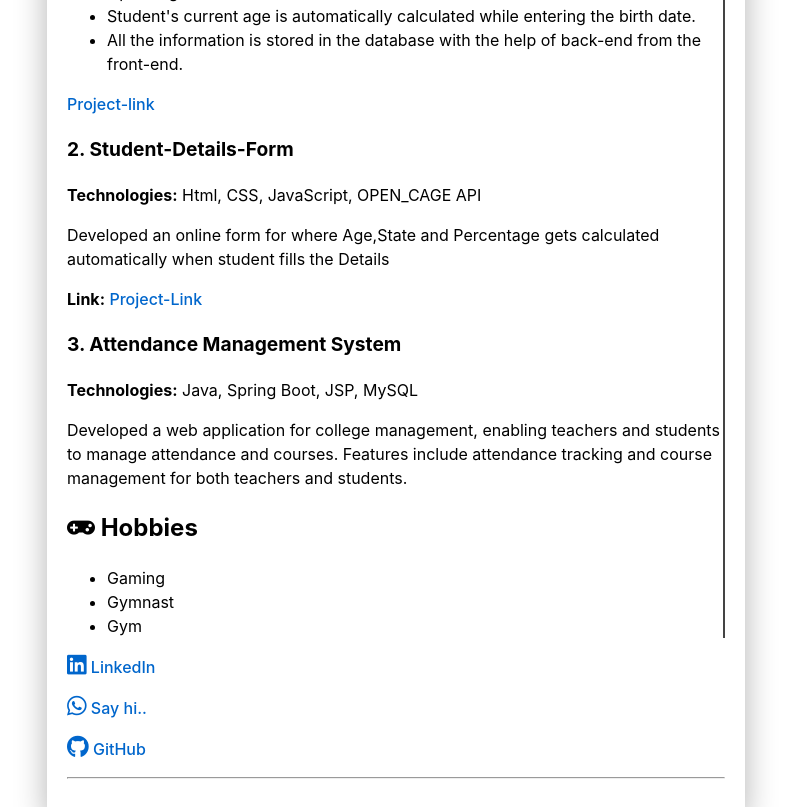
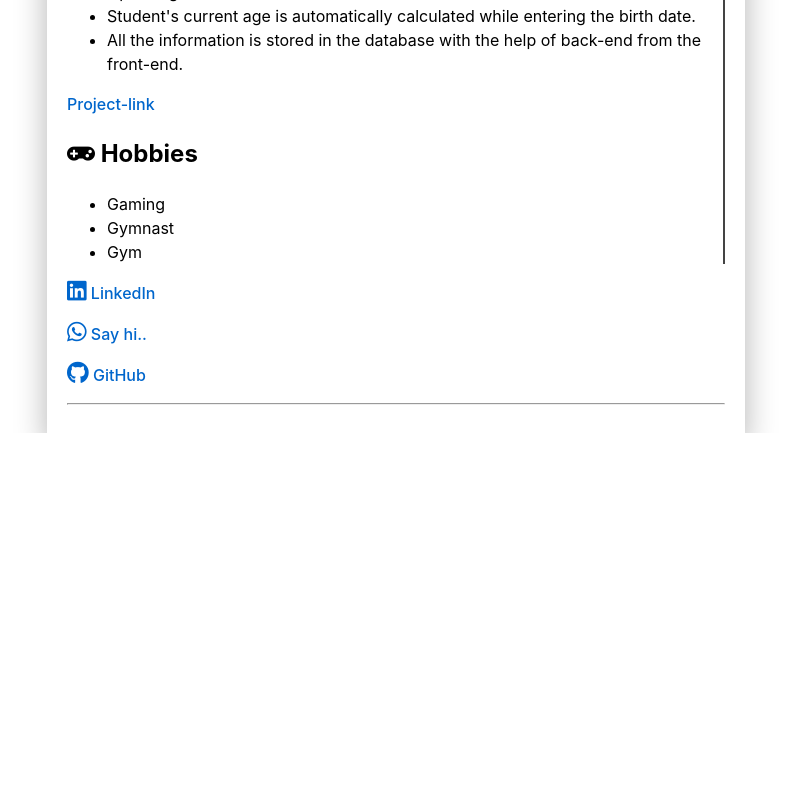
Before and after one commit to Saddam848811/resume, a React (Vite) app: page / in a window 1280 px wide. Shown: the part 2120-2927 px from the top of the page, without its empty margins (244-1035 px from the left). After the commit the page ends 2553 px from the top, so only its background shows below. Built offline with nearby package versions, Linux system fonts and the light colour scheme.

Commit message:
Update App.jsx

```diff
--- a/src/App.jsx
+++ b/src/App.jsx
@@ -102,23 +102,6 @@ const Resume = () => {
 
             </div>
 
-            <div>
-            <h3>2. Student-Details-Form</h3>
-              <p><strong>Technologies:</strong> Html, CSS, JavaScript, OPEN_CAGE API</p>
-              <p>
-                Developed an online form for where Age,State and Percentage  gets calculated automatically when student fills the Details
-              </p>
-              <p><strong>Link:</strong> <a href="https://students-details-form.netlify.app/">Project-Link</a></p>
-            </div>
-
-
-            <div>
-              <h3>3. Attendance Management System</h3>
-              <p><strong>Technologies:</strong> Java, Spring Boot, JSP, MySQL</p>
-              <p>
-                Developed a web application for college management, enabling teachers and students to manage attendance and courses. Features include attendance tracking and course management for both teachers and students.
-              </p>
-            </div>
           </section>
 
           <section>
```
